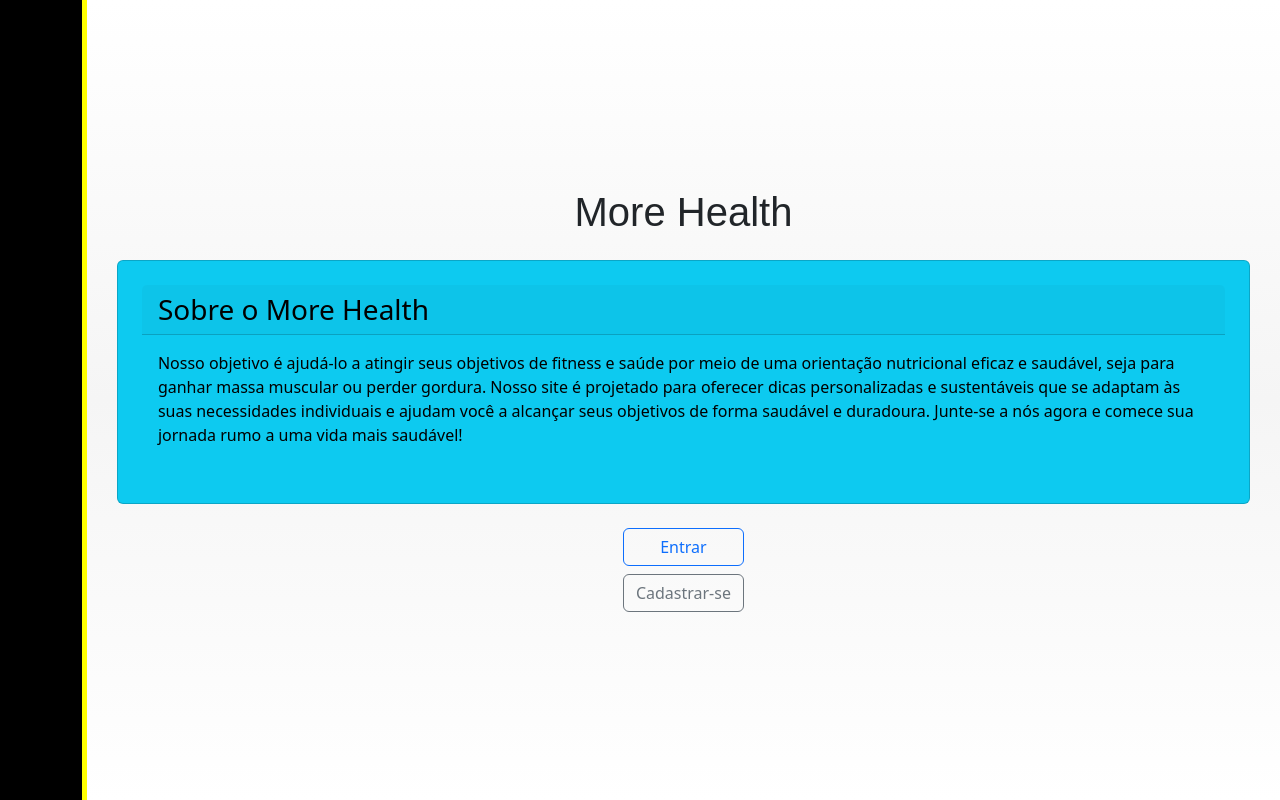
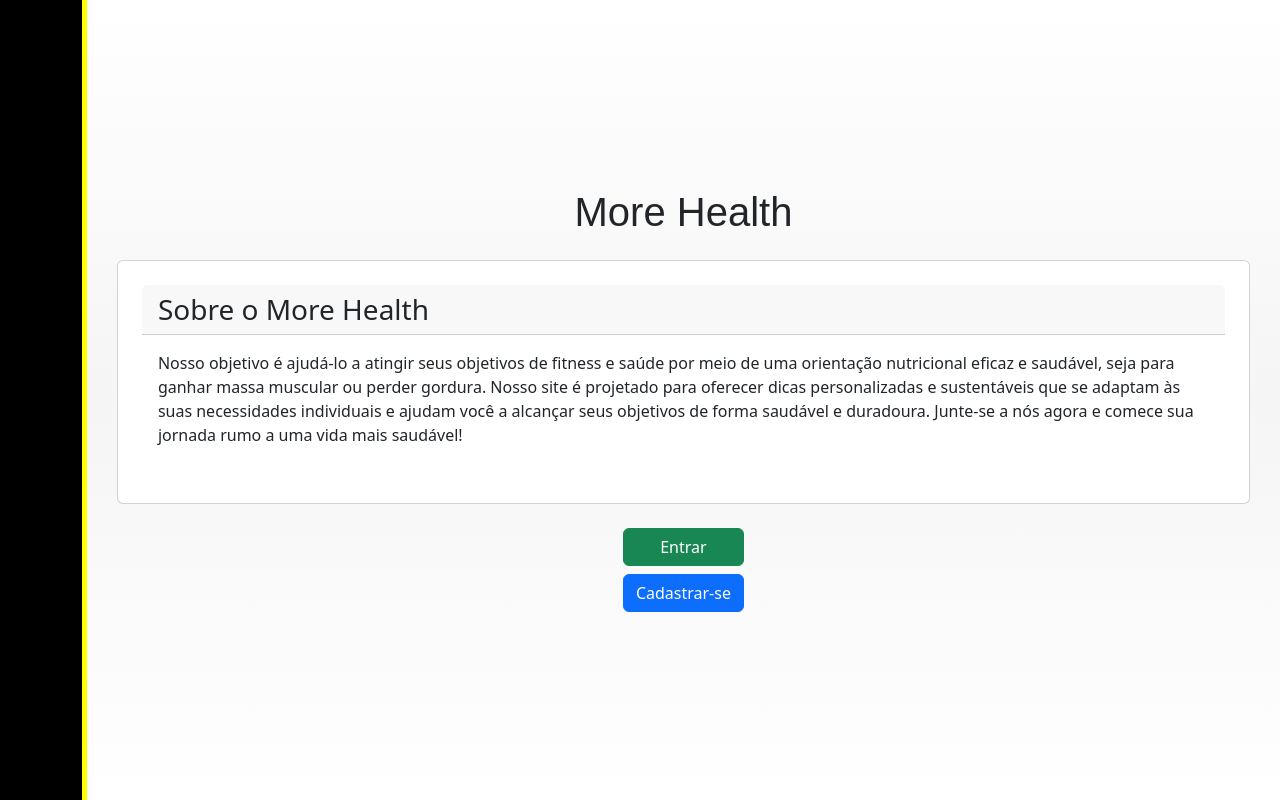
Before and after one commit to deividsilvajs/more-health, a React (Create React App) app: page / in a window 1280 px wide. Built offline with nearby package versions, Linux system fonts and the light colour scheme.

Commit message:
mudança no estilo da página principal

```diff
--- a/src/pages/components/main/content/About.js
+++ b/src/pages/components/main/content/About.js
@@ -1,7 +1,7 @@
 function About() {
 
     return (
-        <div className='card text-bg-info p-4 mt-4 mb-4'>
+        <div className='card p-4 mt-4 mb-4'>
             <div className='card-header'>
                 <h3>Sobre o More Health</h3>
             </div>
--- a/src/pages/components/main/content/Buttons.js
+++ b/src/pages/components/main/content/Buttons.js
@@ -2,8 +2,8 @@ function Buttons(props) {
 
     return (
         <div className='d-flex flex-column'>
-            <button onClick={() => props.showLogin()} className='btn btn-outline-primary mb-2'>Entrar</button>
-            <button onClick={() => props.showSignUp()} className='btn btn-outline-secondary'>Cadastrar-se</button>
+            <button onClick={() => props.showLogin()} className='btn btn-success mb-2'>Entrar</button>
+            <button onClick={() => props.showSignUp()} className='btn btn-primary'>Cadastrar-se</button>
         </div>
     );
 
```
